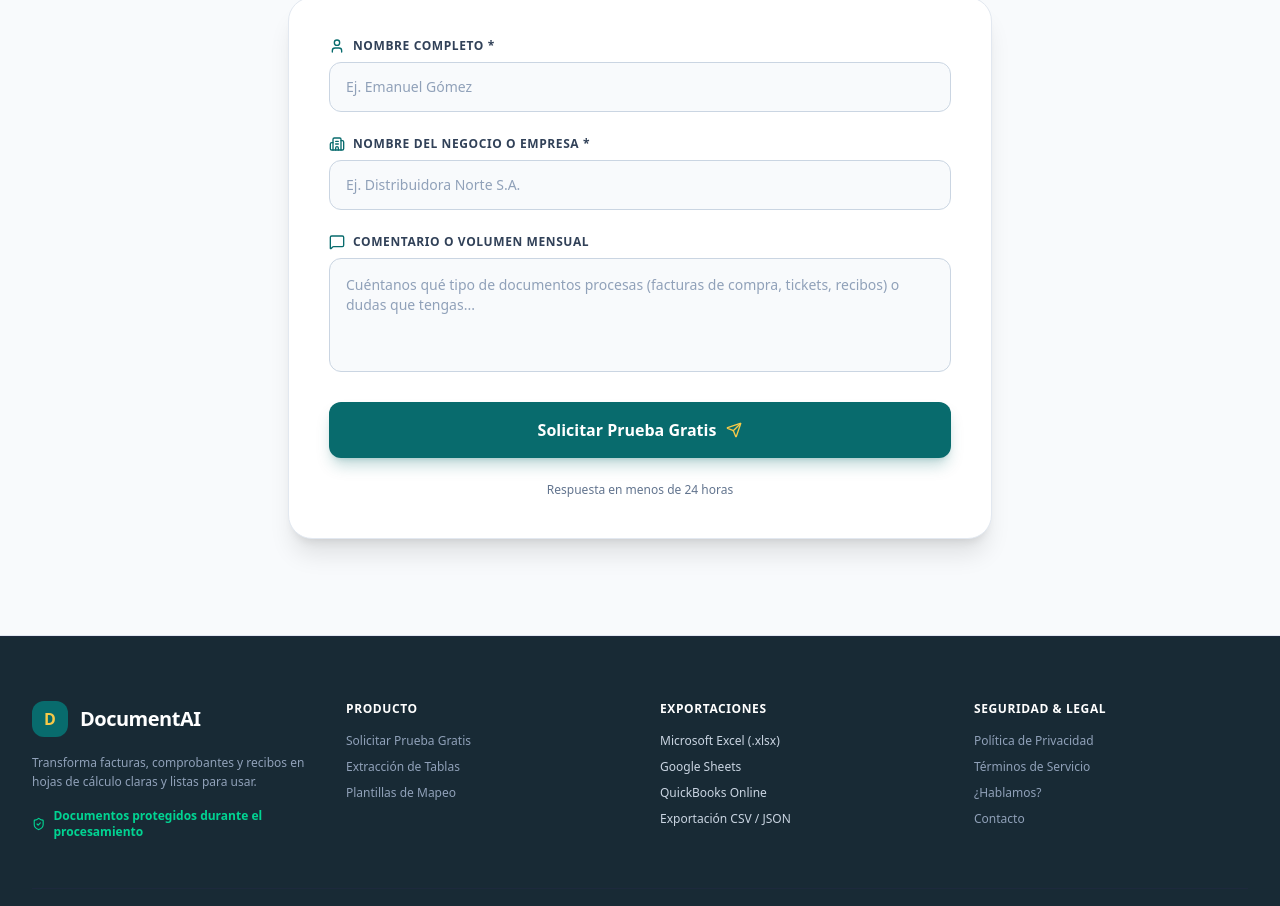
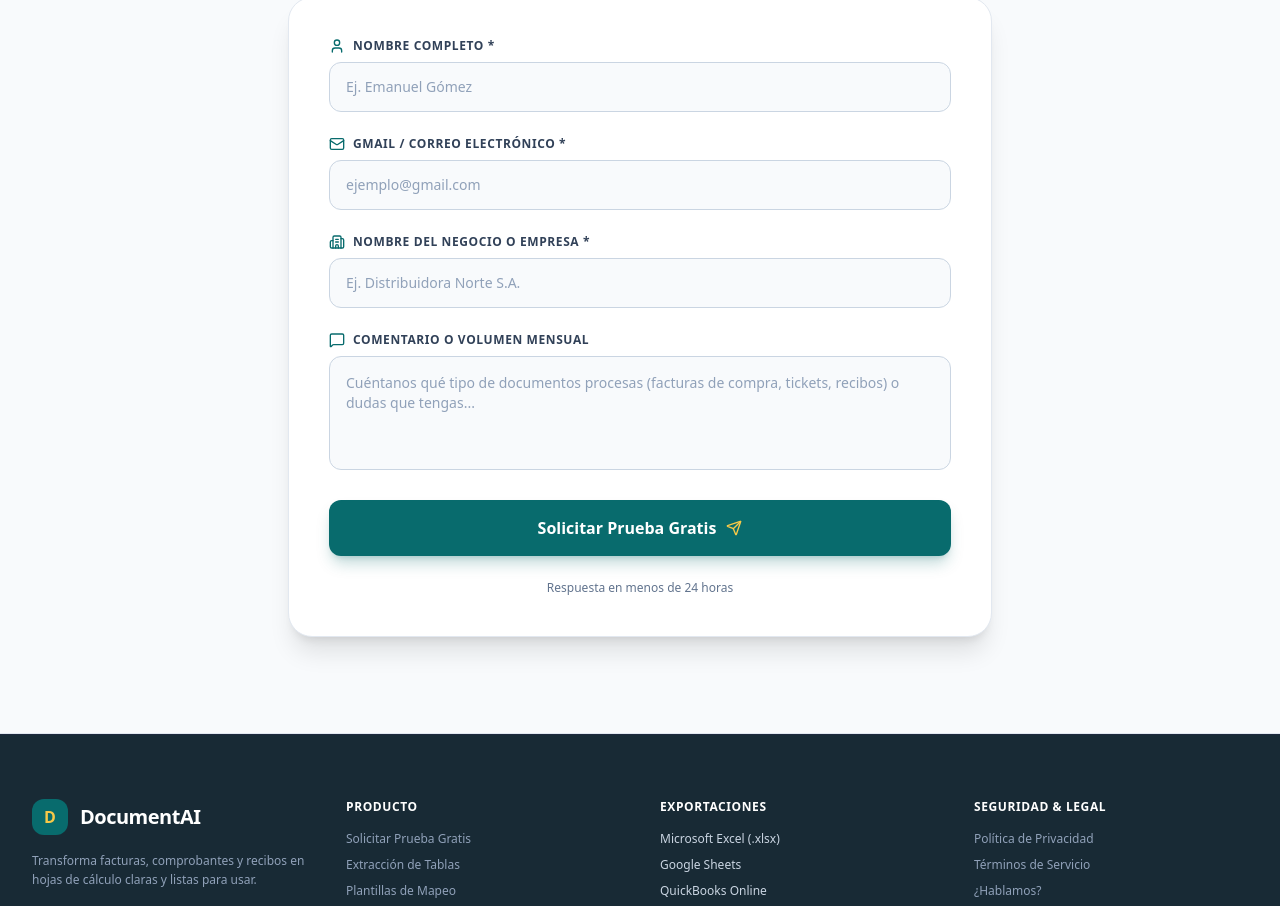
Before and after one commit to emaenriquez/document-ia-landing, a React (Vite) app: page / in a window 1280 px wide. Shown: the part 5211-6117 px from the top of the page. Built offline with nearby package versions, Linux system fonts and the light colour scheme.

Commit message:
feat:agregar email al formulario

```diff
--- a/src/components/ContactForm.jsx
+++ b/src/components/ContactForm.jsx
@@ -1,5 +1,5 @@
 import React, { useState } from 'react';
-import { Send, CheckCircle2, Building2, User, MessageSquare, Loader2, AlertCircle } from 'lucide-react';
+import { Send, CheckCircle2, Building2, User, MessageSquare, Loader2, AlertCircle, Mail } from 'lucide-react';
 import emailjs from '@emailjs/browser';
 import useScrollReveal from '../hooks/useScrollReveal';
 
@@ -7,6 +7,7 @@ export default function ContactForm() {
   const sectionRef = useScrollReveal();
   const [formData, setFormData] = useState({
     nombre: '',
+    gmail: '',
     empresa: '',
     comentario: ''
   });
@@ -16,7 +17,7 @@ export default function ContactForm() {
 
   const handleSubmit = async (e) => {
     e.preventDefault();
-    if (!formData.nombre.trim() || !formData.empresa.trim()) return;
+    if (!formData.nombre.trim() || !formData.gmail.trim() || !formData.empresa.trim()) return;
 
     const serviceId = import.meta.env.VITE_EMAILJS_SERVICE_ID;
     const templateId = import.meta.env.VITE_EMAILJS_TEMPLATE_ID;
@@ -33,6 +34,7 @@ export default function ContactForm() {
 
       const templateParams = {
         nombre_completo: formData.nombre.trim(),
+        gmail: formData.gmail.trim(),
         nombre_negocio: formData.empresa.trim(),
         comentario: formData.comentario.trim() || 'Sin comentarios adicionales'
       };
@@ -74,13 +76,13 @@ export default function ContactForm() {
               </div>
               <h3 className="text-2xl font-black text-slate-900">¡Solicitud recibida con éxito!</h3>
               <p className="text-slate-600 max-w-md mx-auto text-sm leading-relaxed">
-                Gracias, <strong>{formData.nombre}</strong>. Nos contactaremos con el equipo de <strong>{formData.empresa}</strong> en menos de 24 horas para habilitar tu acceso.
+                Gracias, <strong>{formData.nombre}</strong>. Nos contactaremos a <strong>{formData.gmail}</strong> o con el equipo de <strong>{formData.empresa}</strong> en menos de 24 horas para habilitar tu acceso.
               </p>
               <button
                 type="button"
                 onClick={() => {
                   setSubmitted(false);
-                  setFormData({ nombre: '', empresa: '', comentario: '' });
+                  setFormData({ nombre: '', gmail: '', empresa: '', comentario: '' });
                   setError(null);
                 }}
                 className="mt-4 px-6 py-2.5 rounded-xl bg-slate-100 hover:bg-slate-200 text-slate-700 text-xs font-bold transition-colors cursor-pointer"
@@ -113,6 +115,23 @@ export default function ContactForm() {
                   placeholder="Ej. Emanuel Gómez"
                   value={formData.nombre}
                   onChange={(e) => setFormData({ ...formData, nombre: e.target.value })}
+                  className="w-full bg-[#f8fafc] border border-slate-300 rounded-xl px-4 py-3.5 text-sm font-medium text-slate-900 placeholder:text-slate-400 focus:outline-none focus:ring-2 focus:ring-[#086b6d]/30 focus:border-[#086b6d] transition-all disabled:opacity-60"
+                />
+              </div>
+
+              {/* Gmail / Correo */}
+              <div>
+                <label className="block text-xs font-bold uppercase tracking-wider text-slate-700 mb-2 flex items-center gap-2">
+                  <Mail className="w-4 h-4 text-[#086b6d]" />
+                  <span>Gmail / Correo electrónico *</span>
+                </label>
+                <input
+                  type="email"
+                  required
+                  disabled={loading}
+                  placeholder="ejemplo@gmail.com"
+                  value={formData.gmail}
+                  onChange={(e) => setFormData({ ...formData, gmail: e.target.value })}
                   className="w-full bg-[#f8fafc] border border-slate-300 rounded-xl px-4 py-3.5 text-sm font-medium text-slate-900 placeholder:text-slate-400 focus:outline-none focus:ring-2 focus:ring-[#086b6d]/30 focus:border-[#086b6d] transition-all disabled:opacity-60"
                 />
               </div>
```
